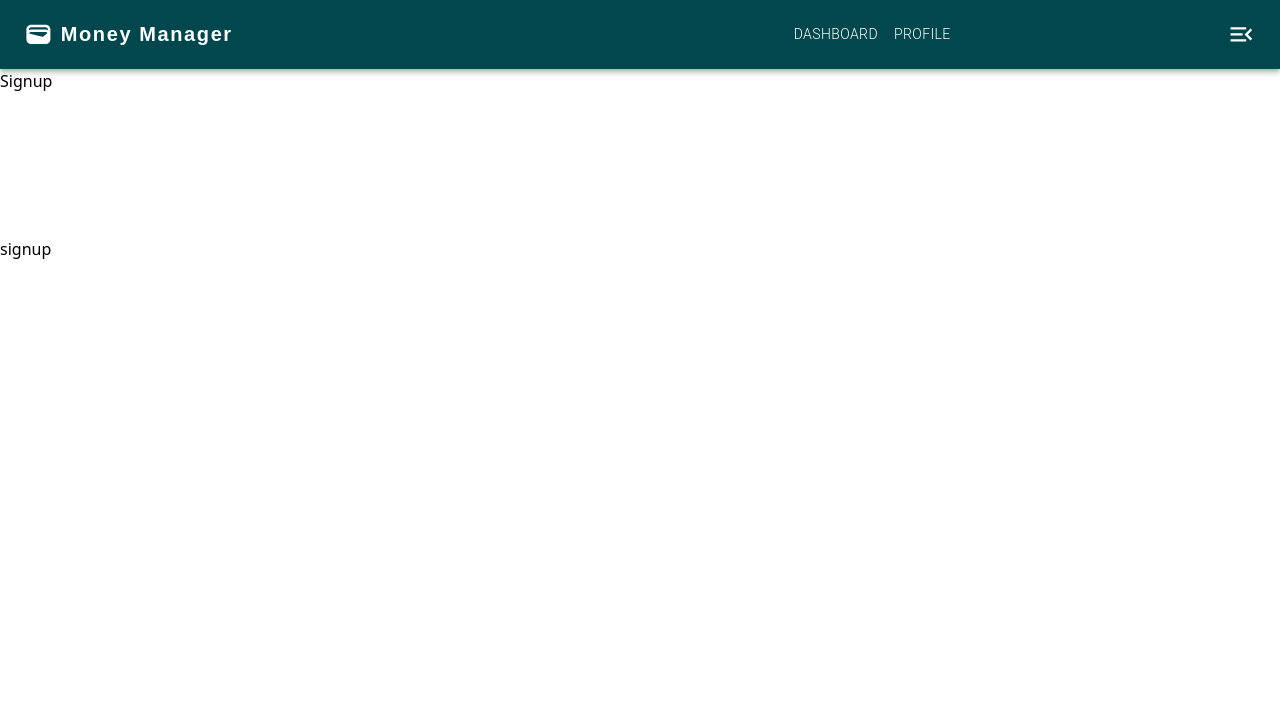
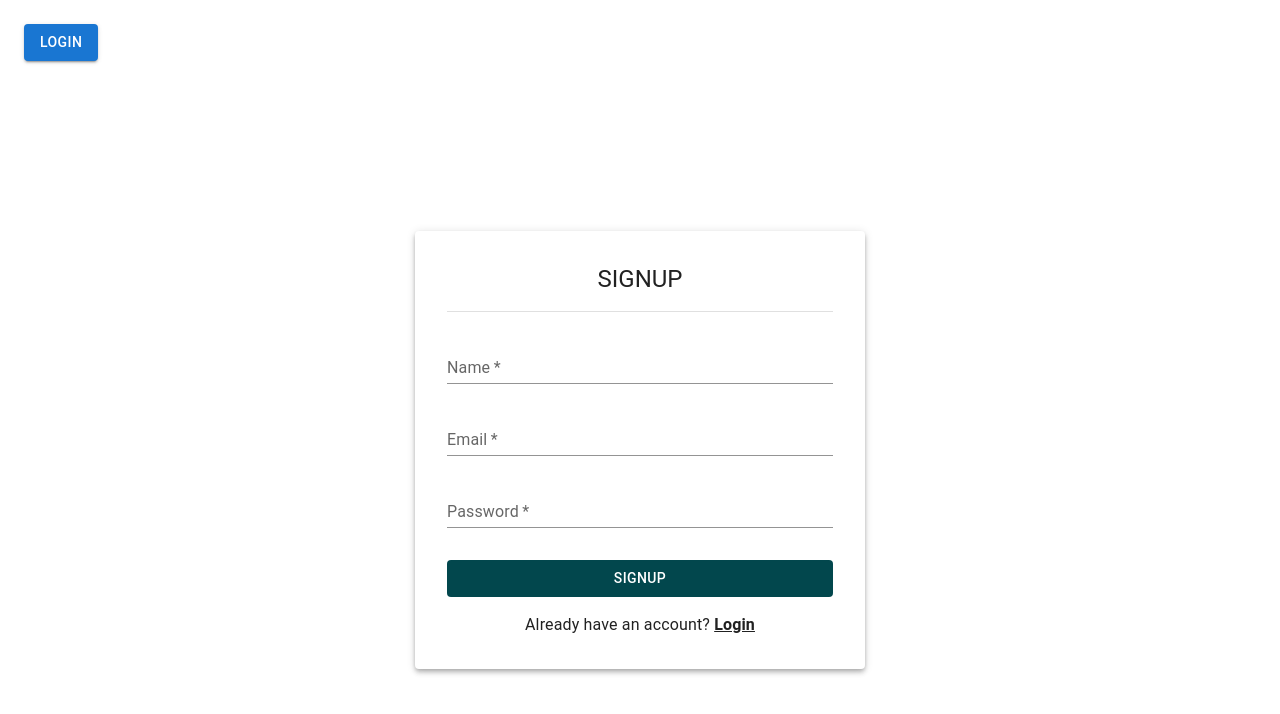
Before and after one commit to theavnishkumar/personal-finance-management-app, a React (Vite) app in the folder client/: page /signup in a window 1280 px wide. Shown: the top 714 px of the page. Built offline with nearby package versions, Linux system fonts and the light colour scheme.

Commit message:
added login & signup page

```diff
--- a/client/package.json
+++ b/client/package.json
@@ -17,6 +17,7 @@
     "@mui/x-charts": "^7.10.0",
     "@reduxjs/toolkit": "^2.2.6",
     "axios": "^1.7.2",
+    "chart.js": "^4.4.3",
     "react": "^18.3.1",
     "react-dom": "^18.3.1",
     "react-router-dom": "^6.24.1"
--- a/client/src/components/AppDrawer.jsx
+++ b/client/src/components/AppDrawer.jsx
@@ -26,7 +26,7 @@ const drawerData = [
   { name: "Analytics", path: "/analytics", icon: <AnalyticsRounded /> },
   { name: "Profile", path: "/profile", icon: <AccountCircle /> },
   { name: "Settings", path: "/settings", icon: <Settings /> },
-  { name: "Logout", path: "/logout", icon: <Logout /> },
+  { name: "Logout", path: "/", icon: <Logout /> },
 ];
 
 const AppDrawer = ({ open, toggleDrawer }) => {
--- a/client/src/components/Appbar.jsx
+++ b/client/src/components/Appbar.jsx
@@ -44,8 +44,8 @@ function Appbar() {
           >
             Money Manager
           </Typography>
-          <Box sx={{ flexGrow: 2, display: { xs: "none", md: "flex" } }}></Box>
-          <Box sx={{ flexGrow: 1, display: { xs: "none", md: "flex" } }}>
+          <Box sx={{ flexGrow: 2, display: { xs: "none", sm: "flex" } }}></Box>
+          <Box sx={{ flexGrow: 1, display: { xs: "none", sm: "flex" } }}>
             {pages.map((page) => (
               <Button
                 key={page.path}
@@ -62,7 +62,7 @@ function Appbar() {
               </Button>
             ))}
           </Box>
-          <Box sx={{ flexGrow: 1, display: { xs: "flex", md: "none" } }}></Box>
+          <Box sx={{ flexGrow: 1, display: { xs: "flex", sm: "none" } }}></Box>
           <Box sx={{ flexGrow: 0 }}>
             <Tooltip title="Open settings">
               <IconButton onClick={toggleDrawer(true)} sx={{ p: 0 }}>
--- a/client/src/components/BottomNav.jsx
+++ b/client/src/components/BottomNav.jsx
@@ -21,11 +21,11 @@ export default function BottomNav() {
   return (
     <Paper
       sx={{
-        position: "absolute",
+        position: "fixed",
         bottom: 0,
         left: 0,
         right: 0,
-        display: { md: "none" },
+        display: { sm: "none" },
       }}
       elevation={4}
     >
--- a/client/src/main.jsx
+++ b/client/src/main.jsx
@@ -14,13 +14,24 @@ import Analytics from "./pages/Analytics.jsx";
 const router = createBrowserRouter([
   {
     path: "/",
+    element: <Home />,
+    errorElement: <Error />,
+    children: [
+      {
+        path: "login",
+        element: <Login />,
+      },
+      {
+        path: "signup",
+        element: <Signup />,
+      },
+    ],
+  },
+  {
+    path: "/",
     element: <App />,
     errorElement: <Error />,
     children: [
-      {
-        path: "/",
-        element: <Home />,
-      },
       {
         path: "/dashboard",
         element: <Dashboard />,
@@ -33,14 +44,6 @@ const router = createBrowserRouter([
         path: "/profile",
         element: <Profile />,
       },
-      {
-        path: "/login",
-        element: <Login />,
-      },
-      {
-        path: "/signup",
-        element: <Signup />,
-      },
     ],
   },
 ]);
--- a/client/src/pages/Home.jsx
+++ b/client/src/pages/Home.jsx
@@ -1,5 +1,17 @@
+import { Button } from "@mui/material";
+import { Link, Outlet } from "react-router-dom";
+
 const Home = () => {
-  return <div>Home</div>;
+  return (
+    <div>
+      <main>
+        <Button variant="contained" sx={{ margin: 3 }}>
+          <Link to={"/dashboard"}>Login</Link>
+        </Button>
+        <Outlet />
+      </main>
+    </div>
+  );
 };
 
 export default Home;
--- a/client/src/pages/Login.jsx
+++ b/client/src/pages/Login.jsx
@@ -1,5 +1,60 @@
+import { Button, Divider, Paper, TextField, Typography } from "@mui/material";
+import { Link } from "react-router-dom";
+
 const Login = () => {
-  return <div>Login</div>;
+  return (
+    <div className="min-h-[calc(100svh-4.3rem)] flex flex-col justify-center items-center max-[600px]:min-h-[calc(100svh-7rem)]">
+      <Paper
+        sx={{
+          display: "flex",
+          flexDirection: "column",
+          minWidth: { xs: 330, sm: 450 },
+          maxWidth: { xs: 350, sm: 450 },
+          alignItems: "center",
+          margin: "auto",
+          py: 4,
+          gap: 2,
+          px: 4,
+        }}
+        elevation={4}
+      >
+        <Typography variant="h5" sx={{ textTransform: "uppercase" }}>
+          Login
+        </Typography>
+        <Divider sx={{ width: "100%", marginBottom: 1 }} />
+        <TextField
+          required
+          id="standard-required"
+          label="Email"
+          variant="standard"
+          fullWidth={true}
+          sx={{ marginBottom: 1 }}
+        />
+        <TextField
+          id="standard-password-input"
+          label="Password"
+          type="password"
+          required
+          autoComplete="current-password"
+          variant="standard"
+          fullWidth={true}
+          sx={{ marginBottom: 2 }}
+        />
+        <Button
+          fullWidth={true}
+          sx={{ backgroundColor: "#02474d", color: "white" }}
+        >
+          Login
+        </Button>
+        <Typography>
+          Don&apos;t have an account?{" "}
+          <Link to={"/signup"} className="underline font-semibold">
+            Sign Up
+          </Link>
+        </Typography>
+      </Paper>
+    </div>
+  );
 };
 
 export default Login;
--- a/client/src/pages/Signup.jsx
+++ b/client/src/pages/Signup.jsx
@@ -1,15 +1,66 @@
+import { Button, Divider, Paper, TextField, Typography } from "@mui/material";
+import { Link } from "react-router-dom";
+
 const Signup = () => {
   return (
-    <div>
-      Signup
-      <br />
-      <br />
-      <br />
-      <br />
-      <br />
-      <br />
-      <br />
-      signup
+    <div className="min-h-[calc(100svh-4.3rem)] flex flex-col justify-center items-center max-[600px]:min-h-[calc(100svh-7rem)]">
+      <Paper
+        sx={{
+          display: "flex",
+          flexDirection: "column",
+          minWidth: { xs: 330, sm: 450 },
+          maxWidth: { xs: 350, sm: 450 },
+          alignItems: "center",
+          margin: "auto",
+          py: 4,
+          gap: 2,
+          px: 4,
+        }}
+        elevation={4}
+      >
+        <Typography variant="h5" sx={{ textTransform: "uppercase" }}>
+          Signup
+        </Typography>
+        <Divider sx={{ width: "100%", marginBottom: 1 }} />
+        <TextField
+          required
+          id="standard-name-required"
+          label="Name"
+          variant="standard"
+          fullWidth={true}
+          sx={{ marginBottom: 1 }}
+        />
+        <TextField
+          required
+          id="standard-required"
+          label="Email"
+          variant="standard"
+          fullWidth={true}
+          sx={{ marginBottom: 1 }}
+        />
+        <TextField
+          id="standard-password-input"
+          label="Password"
+          type="password"
+          required
+          autoComplete="current-password"
+          variant="standard"
+          fullWidth={true}
+          sx={{ marginBottom: 2 }}
+        />
+        <Button
+          fullWidth={true}
+          sx={{ backgroundColor: "#02474d", color: "white" }}
+        >
+          Signup
+        </Button>
+        <Typography>
+          Already have an account?{" "}
+          <Link to={"/login"} className="underline font-semibold">
+            Login
+          </Link>
+        </Typography>
+      </Paper>
     </div>
   );
 };
```
Also changed, not shown: 1 other file (tests, documents, lock files or other folders).
